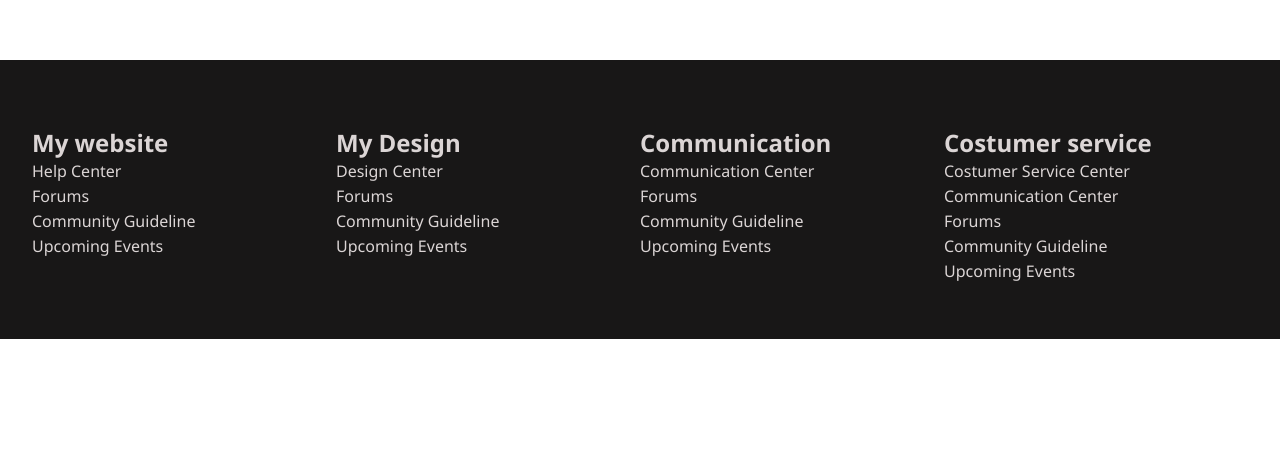
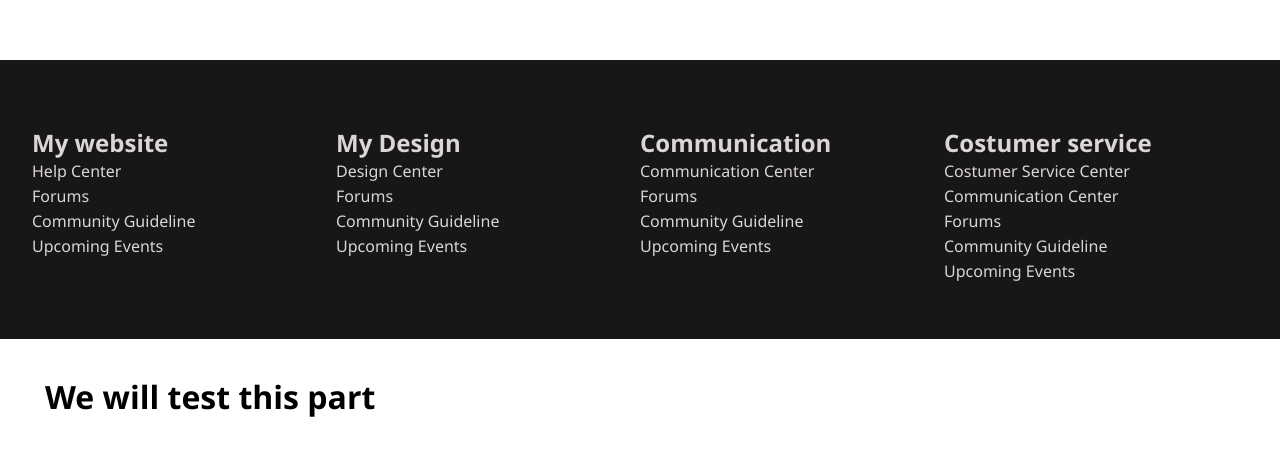
Before and after one commit to sompagnimdi/heart-and-footer, a plain HTML site: page index.html in a window 1280 px wide. Shown: the part 3680-4134 px from the top of the page. Before the commit the page ends 4019 px from the top, so only its background shows below. Drawn offline with Linux system fonts and the light colour scheme.

Commit message:
foter update

```diff
--- a/index.html
+++ b/index.html
@@ -1,10 +1,10 @@
 <!DOCTYPE html>
 <html lang="en">
   <head>
-    <meta charset="UTF-8">
-    <meta http-equiv="X-UA-Compatible" content="IE=edge">
-    <meta name="viewport" content="width=device-width, initial-scale=1.0">
-    <link rel="stylesheet" href="style.css">
+    <meta charset="UTF-8" />
+    <meta http-equiv="X-UA-Compatible" content="IE=edge" />
+    <meta name="viewport" content="width=device-width, initial-scale=1.0" />
+    <link rel="stylesheet" href="style.css" />
     <title>Footer Website</title>
   </head>
   <body>
@@ -13,40 +13,29 @@
       <div class="header">
         <div class="header-element">
           <h1>The hearts and footer</h1>
-
         </div>
       </div>
       <div class="header">
         <div class="header-element">
           <h1>The hearts and footer</h1>
-
         </div>
       </div>
-
     </section>
     <!-- main -->
 
     <section class="main-1">
       <!-- <h1>I Love Coding</h1> -->
-        <div class="purple-heart">
-
-        </div>
+      <div class="purple-heart"></div>
     </section>
-
 
     <section class="main-2">
       <!-- <h1>Software Engineering</h1> -->
-        <div class="red-heart">
-
-        </div>
+      <div class="red-heart"></div>
     </section>
-
 
     <section class="main-3">
       <!-- <h1>Software Developer</h1> -->
-        <div class="green-heart">
-
-        </div>
+      <div class="green-heart"></div>
     </section>
 
     <!-- footer -->
@@ -96,15 +85,16 @@
                 <i class="instagram"></i>
                 <i class="twitter"></i>
                 <i class="linkedIn"></i> -->
-
             </ul>
-
-                </div>
-
           </div>
         </div>
-
+      </div>
     </section>
 
+    <div class="tester">
+      <div class="test">
+        <h1>We will test this part</h1>
+      </div>
+    </div>
   </body>
 </html>
--- a/script.js
+++ /dev/null
@@ -1 +0,0 @@
-const header = document.querySelector
--- a/style.css
+++ b/style.css
@@ -139,4 +139,8 @@ ul li a:hover{
     transform-origin: 100% 100%;
 }
 
-h
+.tester{
+    margin: 45px;
+    border: .5px;
+    box-sizing: border-box;
+}
```
Lines whose indentation alone changed are shown as unchanged.
